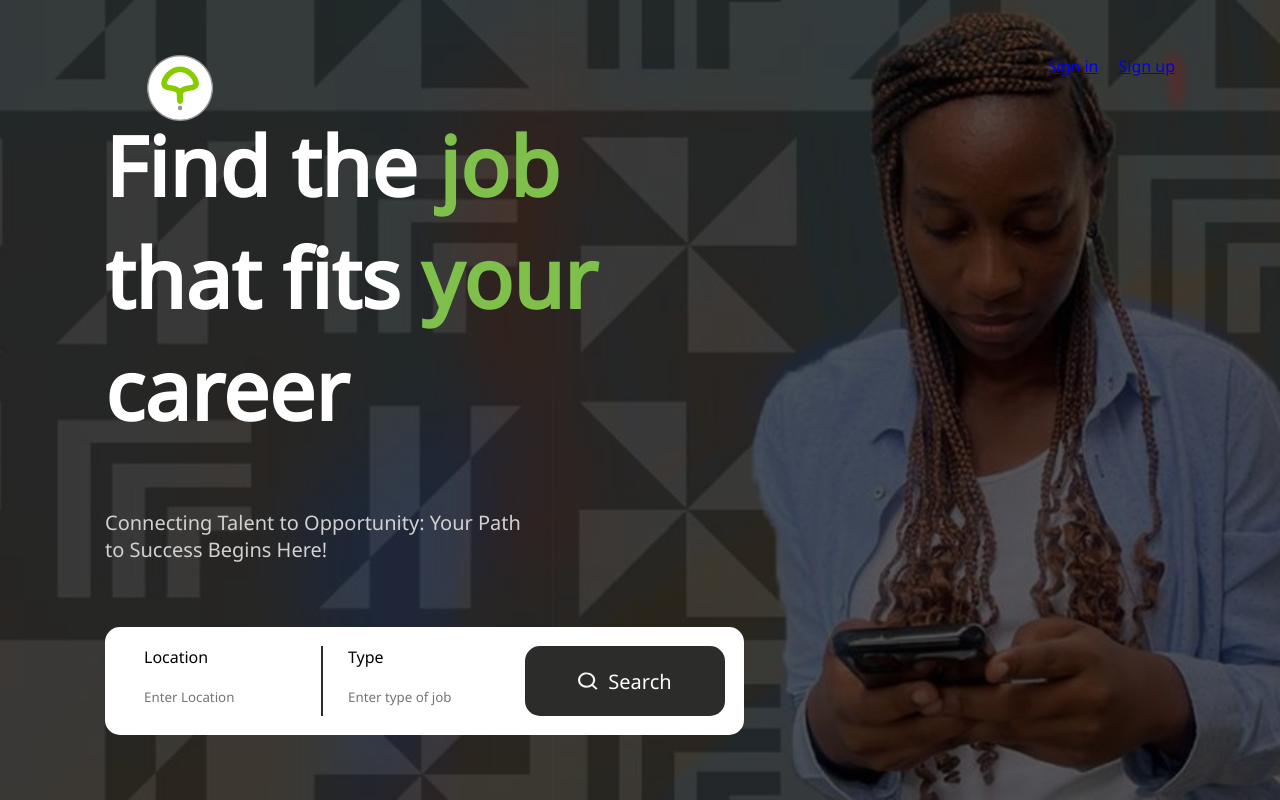
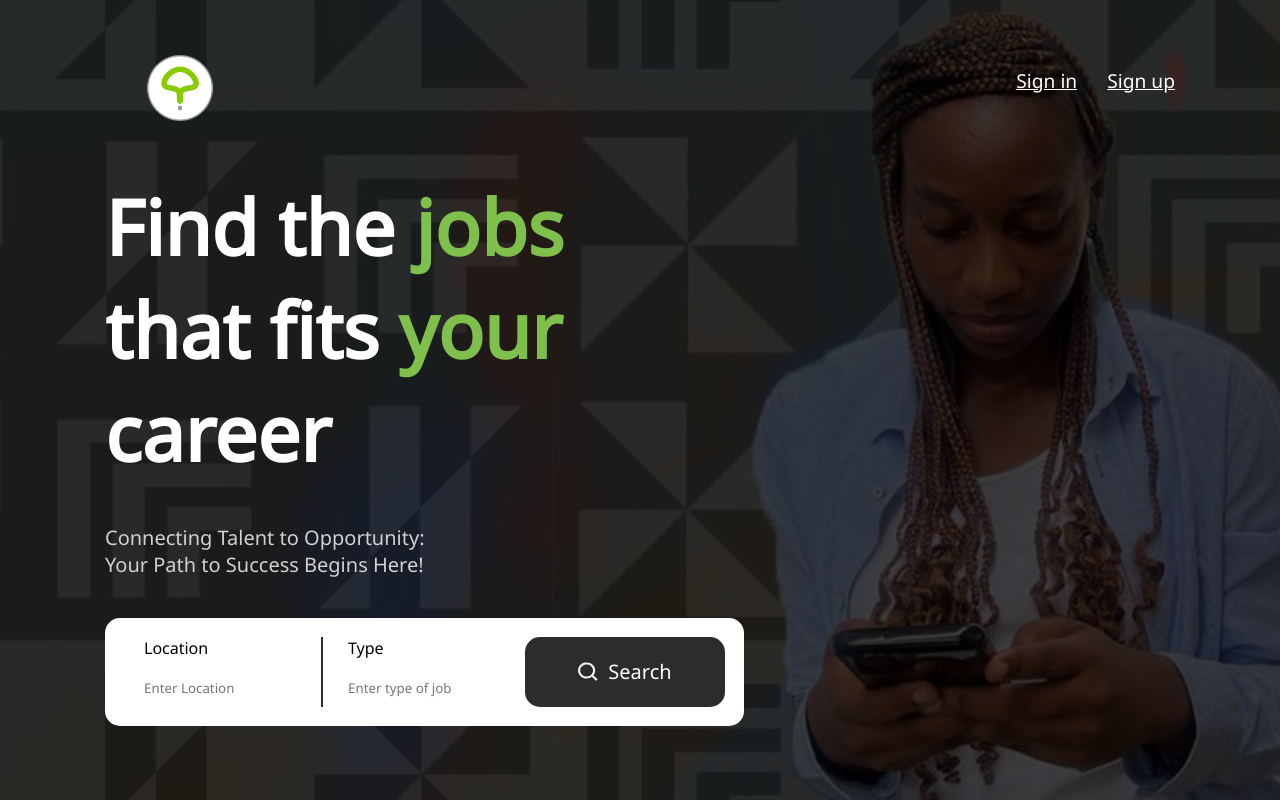
Before and after one commit to Calvinasty/Job-Post, a Vue app in the folder Jobpost_frontend/: page / in a window 1280 px wide. Shown: the top 800 px of the page. Built offline with nearby package versions, Linux system fonts and the light colour scheme.

Commit message:
display modifications on laptop view

```diff
--- a/Jobpost_frontend/src/components/HeaderComponent.vue
+++ b/Jobpost_frontend/src/components/HeaderComponent.vue
@@ -3,11 +3,11 @@
         <NavComponent />
         <section>
             <aside class="head">
-                <h1>Find the <span class="color">job</span><br> that fits <span class="color">your</span> <br> career</h1>
+                <h1>Find the <span class="color">jobs</span><br> that fits <span class="color">your</span> <br> career</h1>
             </aside>
             <aside class="tag">
                 <p>
-                    Connecting Talent to Opportunity:
+                    Connecting Talent to Opportunity:<br>
                     Your Path to Success Begins Here!
                 </p>
             </aside>
@@ -53,7 +53,7 @@
         width: 100%;
         height: 100dvh;
         padding: 55px 105px;
-        background-color: rgba(0, 0, 0, 0.65);
+        background-color: rgba(0, 0, 0, 0.75);
         background-image: url('/images/job_banner.jpeg');
         /* background-position: 90%; */
         background-repeat: no-repeat;
@@ -77,16 +77,18 @@
     .container section {
         display: flex;
         flex-direction: column;
-        justify-content: space-around;
+        justify-content: center;
         align-items: flex-start;
+        gap: 40px;
         height: 100%;
         /* border: 5px solid green; */
     }
     section .head {
         width: 60%;
-        font-size: 70px;
+        font-size: 65px;
         font-weight: bolder;
         color: #fff;
+        letter-spacing:normal;
     }
     section .tag {
         width: 40%;
--- a/Jobpost_frontend/src/components/NavComponent.vue
+++ b/Jobpost_frontend/src/components/NavComponent.vue
@@ -32,7 +32,7 @@
         width: 150px;
         top:2%;
     }
-    .auth-btns{
+    /* .auth-btns{
         display: flex;
         flex-direction: row;
         justify-content: center;
@@ -49,6 +49,29 @@
         border-radius: 15px;
         cursor: pointer;
         font-size: 14px;
+    } */
+    .auth-btns{
+        display: flex;
+        width: 100%;
+        height: 50px;
+        flex-direction: row;
+        justify-content: end;
+        align-items: center;
+        gap: 10px;
+        /* border: 1px solid blue; */
+    }
+    .auth-btns a{
+        color: #fff;
+        text-decoration: none;
+        font-size: larger;
+        margin-left: 20px;
+        text-decoration: underline;
+    }
+    .auth-btns a:hover{
+        background-color: #7FBF4C;
+        padding: 15px 25px;
+        border-radius: 20px;
+        text-decoration: none;
     }
 
     /* Mobile Media Queries*/
```
